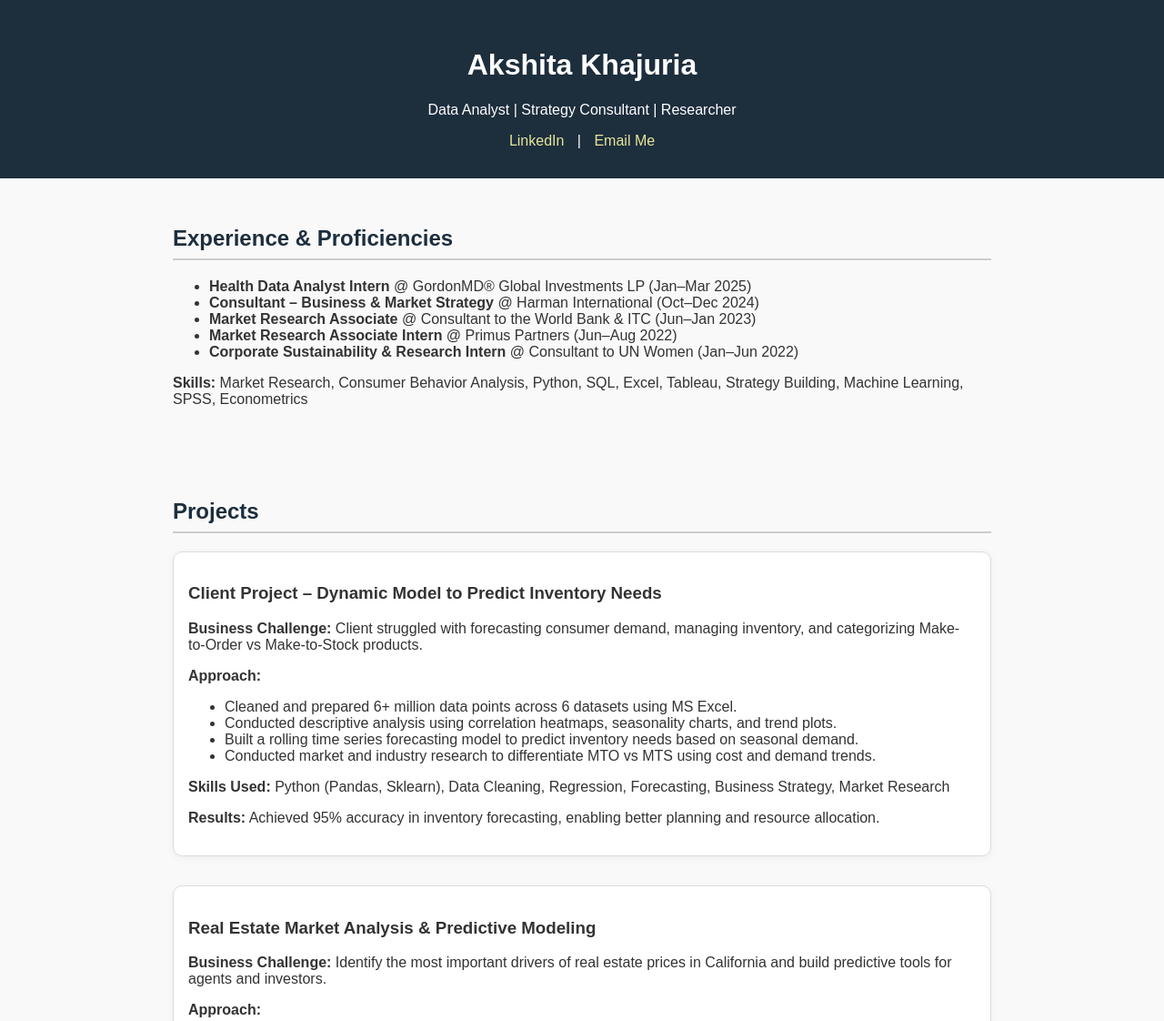
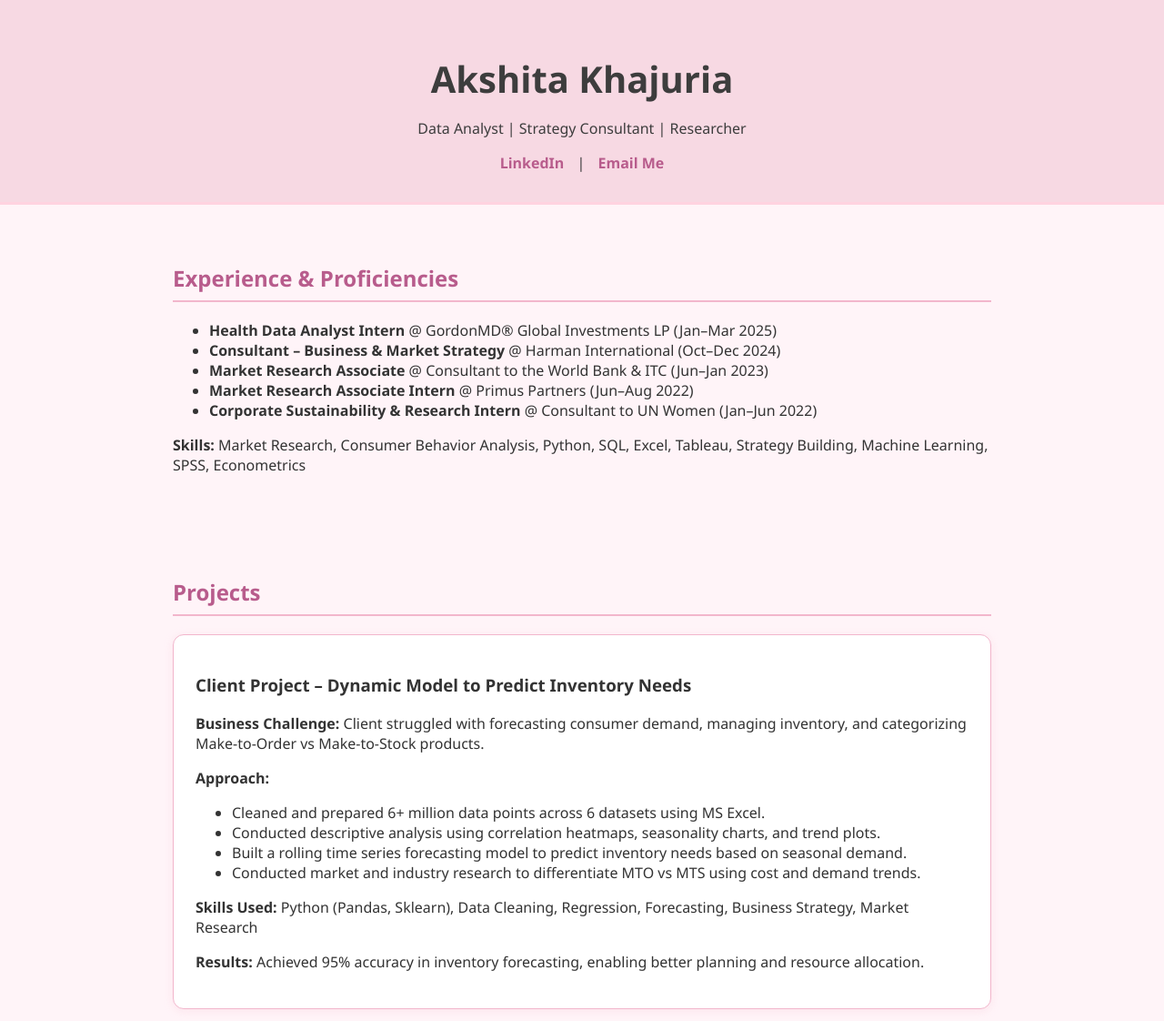
Before and after one commit to akshikh/portfolio, a plain HTML site: page index.html in a window 1280 px wide. Shown: the top 1122 px of the page at 91% size. Drawn offline with Linux system fonts and the light colour scheme.

Commit message:
Update style.css

```diff
--- a/assets/css/style.css
+++ b/assets/css/style.css
@@ -1,21 +1,40 @@
 body {
-  font-family: Arial, sans-serif;
+  font-family: 'Segoe UI', sans-serif;
   margin: 0;
-  background: #f9f9f9;
+  background: #fff4f8;
   color: #333;
 }
 
 .hero {
-  background: #1d2e3d;
-  color: white;
+  background: #f7d9e3;
+  color: #3d3d3d;
   text-align: center;
   padding: 2rem;
+  border-bottom: 3px solid #ffd3e0;
+}
+
+.hero h1 {
+  font-size: 2.5rem;
+  margin-bottom: 0.5rem;
+}
+
+.bio {
+  max-width: 700px;
+  margin: 1rem auto;
+  font-size: 1.1rem;
+  line-height: 1.6;
+  color: #5e5e5e;
 }
 
 .links a {
-  color: #e6e69a;
+  color: #b85c8c;
   text-decoration: none;
   margin: 0 10px;
+  font-weight: bold;
+}
+
+.links a:hover {
+  text-decoration: underline;
 }
 
 section {
@@ -25,23 +44,30 @@ section {
 }
 
 h2 {
-  color: #1d2e3d;
-  border-bottom: 2px solid #ccc;
+  color: #b85c8c;
+  border-bottom: 2px solid #f2b6cc;
   padding-bottom: 0.5rem;
+  margin-top: 2rem;
 }
 
-.project {
+.project, .experience {
   background: #fff;
-  border: 1px solid #ddd;
-  padding: 1rem;
+  border: 1px solid #f2b6cc;
+  padding: 1.5rem;
   margin-bottom: 2rem;
-  border-radius: 10px;
-  box-shadow: 0 2px 8px rgba(0,0,0,0.05);
+  border-radius: 12px;
+  box-shadow: 0 2px 10px rgba(248, 206, 219, 0.4);
+}
+
+.project img {
+  margin-top: 1rem;
+  border-radius: 8px;
 }
 
 footer {
   text-align: center;
   padding: 1rem;
-  background: #1d2e3d;
-  color: white;
+  background: #f7d9e3;
+  color: #5e5e5e;
+  font-size: 0.9rem;
 }
```
